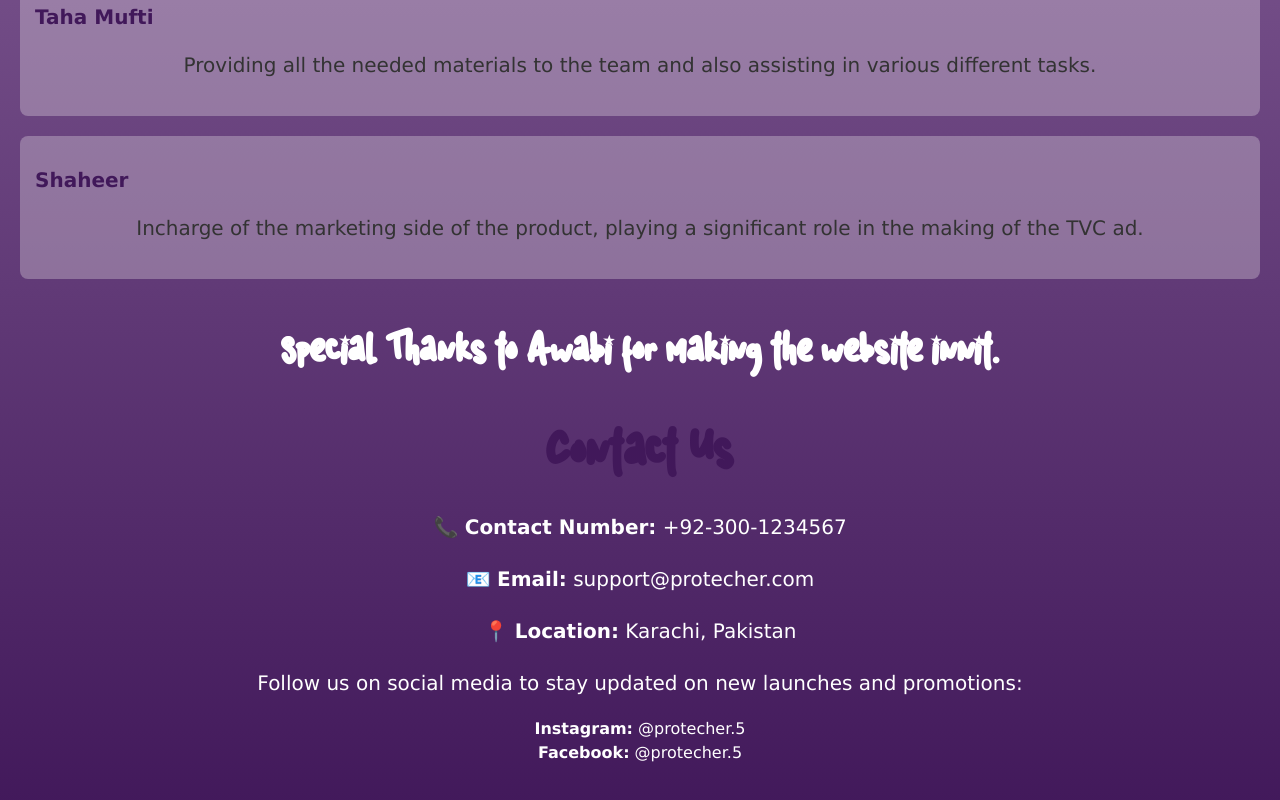
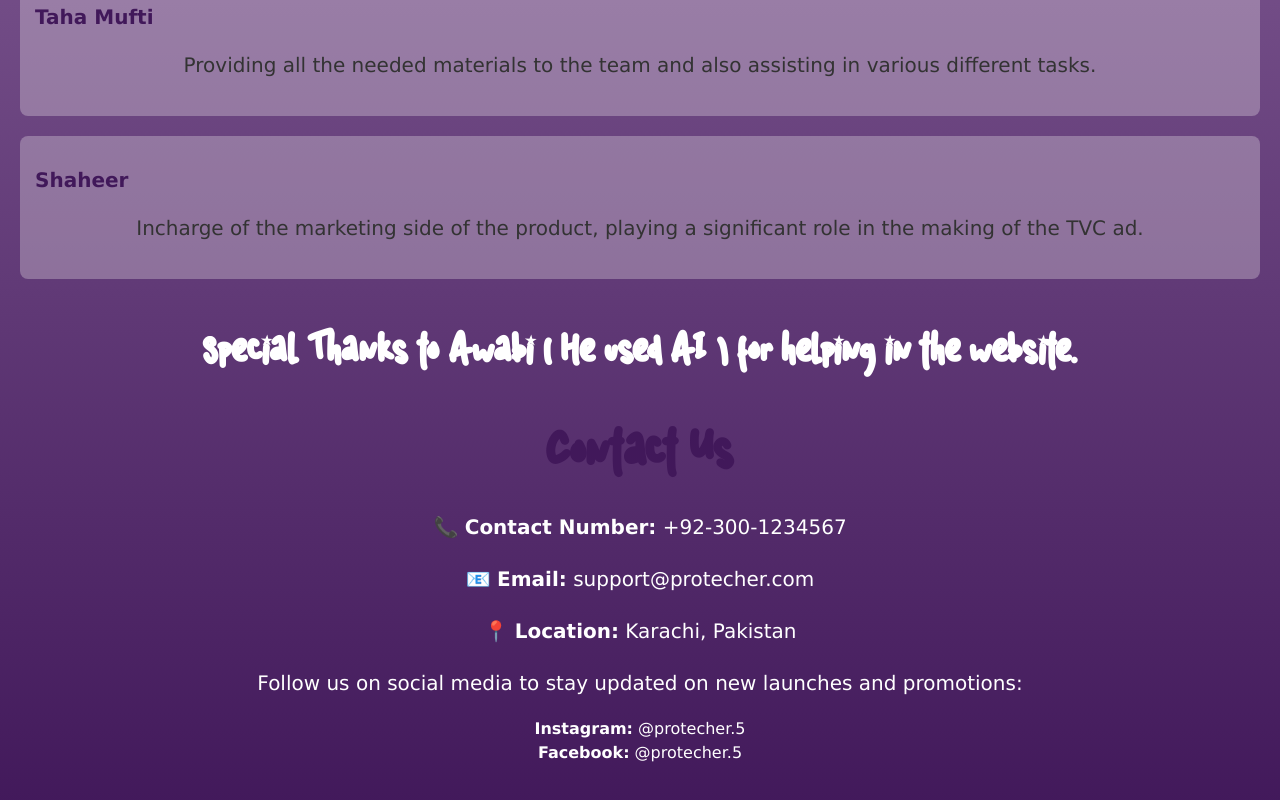
Before and after one commit to protec-her/protecher.com, a plain HTML site: page about.html in a window 1280 px wide. Shown: the part 1859-2659 px from the top of the page. Drawn offline with Linux system fonts and the light colour scheme.

Commit message:
Update about.html

```diff
--- a/about.html
+++ b/about.html
@@ -83,7 +83,7 @@
         </section>
 
         <section class="contact">
-            <h2 class= "animated-text">Special Thanks to Awabi for making the website innit. </h2>
+            <h2 class= "animated-text">Special Thanks to Awabi ( He used AI ) for helping in the website. </h2>
             <h1 class="animated-text">Contact Us</h1>
             <p class="animated-text">📞 <strong>Contact Number:</strong> +92-300-1234567</p>
             <p class="animated-text">📧 <strong>Email:</strong> support@protecher.com</p>
```
